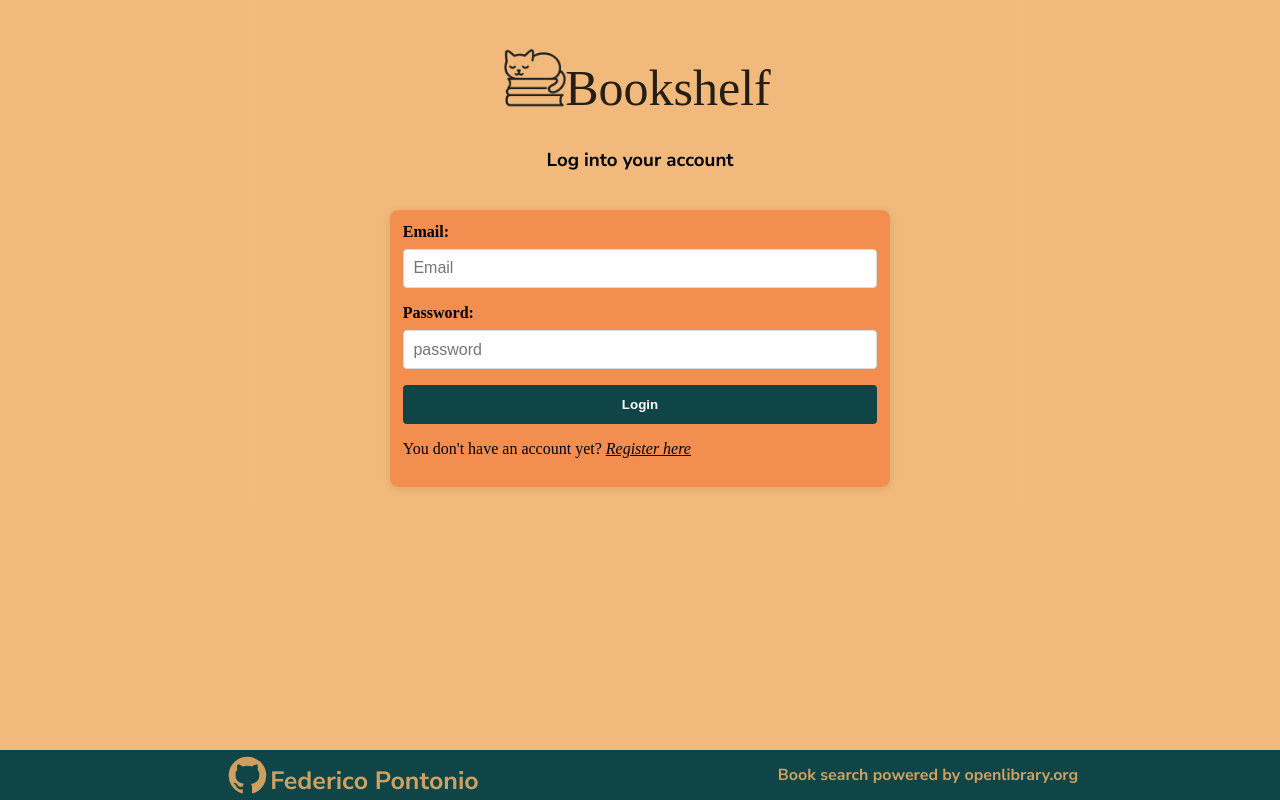
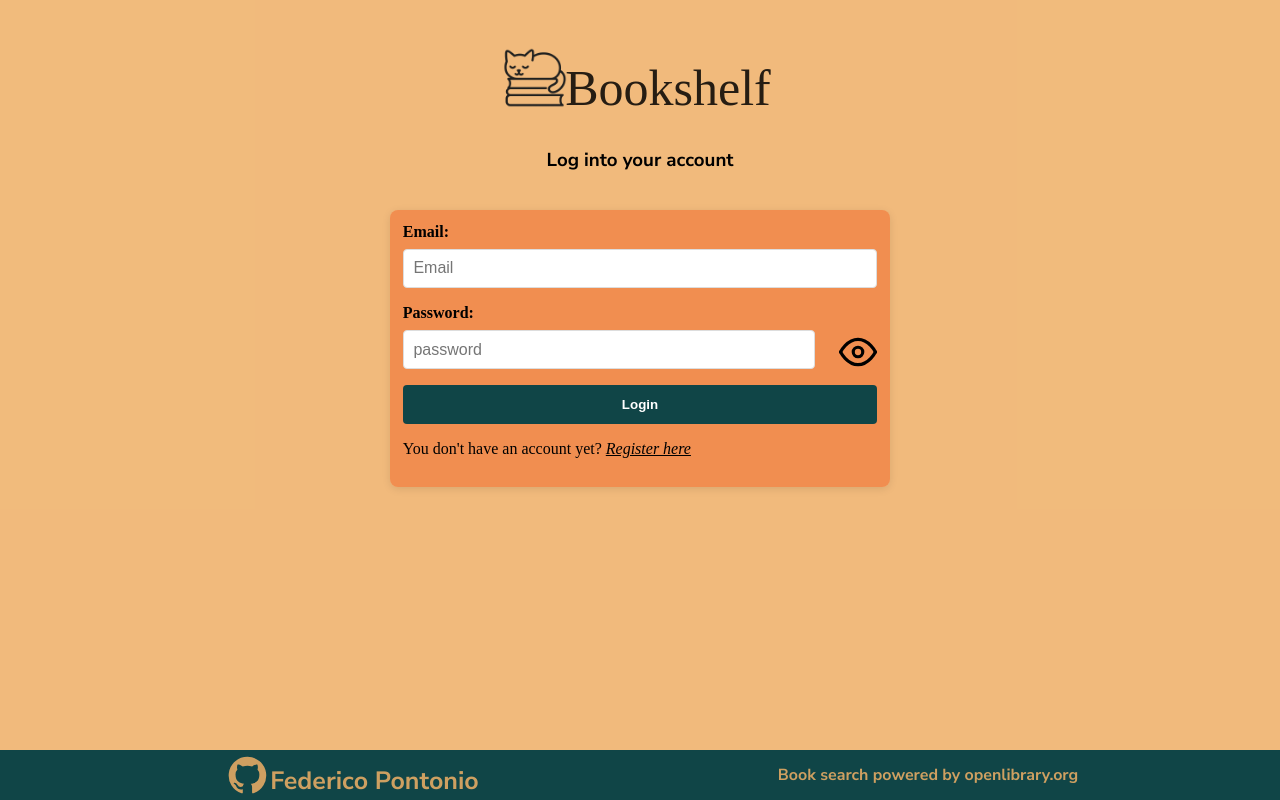
Before and after one commit to FedericoPontonio/bookshelfFrontend, an Angular app: page /login in a window 1280 px wide. Built offline with nearby package versions, Linux system fonts and the light colour scheme; a web font is replaced by a local one.

Commit message:
Adds toggle password visibility option

```diff
--- a/src/app/pages/login/login.component.css
+++ b/src/app/pages/login/login.component.css
@@ -105,3 +105,7 @@ form {
     justify-content: center;
     margin-top: 50px;
   }
+
+  #toggleShowPassword {
+    cursor: pointer;
+  }
--- a/src/app/pages/login/login.component.html
+++ b/src/app/pages/login/login.component.html
@@ -21,7 +21,7 @@
 
     <label>Password:</label>
     <div class="formValidationMessage" *ngIf="loginForm.get('password')?.invalid && loginForm.get('password')?.touched">Password is required</div>
-    <input type="password" formControlName="password" placeholder="password" />
+    <div style="display: flex; gap: 5%"><input [attr.type]="!showPassword ? 'password' : 'text'" formControlName="password" placeholder="password" /><svg id="toggleShowPassword" (click)="toggleShowPassword()" width="44px" height="44px" viewBox="0 0 24 24" fill="none" xmlns="http://www.w3.org/2000/svg"><g id="SVGRepo_bgCarrier" stroke-width="0"></g><g id="SVGRepo_tracerCarrier" stroke-linecap="round" stroke-linejoin="round"></g><g id="SVGRepo_iconCarrier"> <path d="M1 12C1 12 5 4 12 4C19 4 23 12 23 12" stroke="#000000" stroke-width="2" stroke-linecap="round" stroke-linejoin="round"></path> <path d="M1 12C1 12 5 20 12 20C19 20 23 12 23 12" stroke="#000000" stroke-width="2" stroke-linecap="round" stroke-linejoin="round"></path> <circle cx="12" cy="12" r="3" stroke="#000000" stroke-width="2" stroke-linecap="round" stroke-linejoin="round"></circle> </g></svg></div>
     <button type="submit" [disabled]="loginForm.invalid">Login</button>
 
     <p>You don't have an account yet?
--- a/src/app/pages/login/login.component.ts
+++ b/src/app/pages/login/login.component.ts
@@ -18,6 +18,7 @@ export class LoginComponent {
   errorMessage: string | null = null;
   errorField: string | null = null
   isLoading =false;
+  showPassword = false;
 
   constructor(
     private fb: FormBuilder,
@@ -29,6 +30,11 @@ export class LoginComponent {
       password: ['', Validators.required],
     });
   }
+
+  toggleShowPassword() {
+    this.showPassword = !this.showPassword;
+  }
+
   onSubmit() {
     if (this.loginForm.invalid) return;
     this.isLoading = true;
--- a/src/app/pages/signup/signup.component.html
+++ b/src/app/pages/signup/signup.component.html
@@ -26,7 +26,7 @@
       <div class="formValidationMessage"*ngIf="signupForm.get('password')?.errors?.['required'] && signupForm.get('password')?.touched">Password is required</div>
     <!-- Password too short -->
     <div class="formValidationMessage" *ngIf="signupForm.get('password')?.errors?.['minlength'] && signupForm.get('password')?.touched">Password must be at least 4 characters</div>
-    <input type="password" placeholder="Password" formControlName="password" />
+    <div style="display: flex; gap: 5%"><input [attr.type]="!showPassword ? 'password' : 'text'" formControlName="password" placeholder="password" /><svg id="toggleShowPassword" (click)="toggleShowPassword()" width="44px" height="44px" viewBox="0 0 24 24" fill="none" xmlns="http://www.w3.org/2000/svg"><g id="SVGRepo_bgCarrier" stroke-width="0"></g><g id="SVGRepo_tracerCarrier" stroke-linecap="round" stroke-linejoin="round"></g><g id="SVGRepo_iconCarrier"> <path d="M1 12C1 12 5 4 12 4C19 4 23 12 23 12" stroke="#000000" stroke-width="2" stroke-linecap="round" stroke-linejoin="round"></path> <path d="M1 12C1 12 5 20 12 20C19 20 23 12 23 12" stroke="#000000" stroke-width="2" stroke-linecap="round" stroke-linejoin="round"></path> <circle cx="12" cy="12" r="3" stroke="#000000" stroke-width="2" stroke-linecap="round" stroke-linejoin="round"></circle> </g></svg></div>
 
     <label>Confirm Password:</label>
     <div class="formValidationMessage" *ngIf="errorMessage && errorField === 'confirmPassword'">Password mismatch</div>
--- a/src/app/pages/signup/signup.component.ts
+++ b/src/app/pages/signup/signup.component.ts
@@ -17,6 +17,7 @@ export class SignupComponent {
   errorMessage: string | null = null;
   errorField: string | null = null
   isLoading = false;
+  showPassword = false;
 
   constructor(
     private fb: FormBuilder,
@@ -30,6 +31,10 @@ export class SignupComponent {
       confirmPassword: ['', Validators.required]
     });
 
+  }
+
+  toggleShowPassword() {
+    this.showPassword = !this.showPassword;
   }
 
 
```
